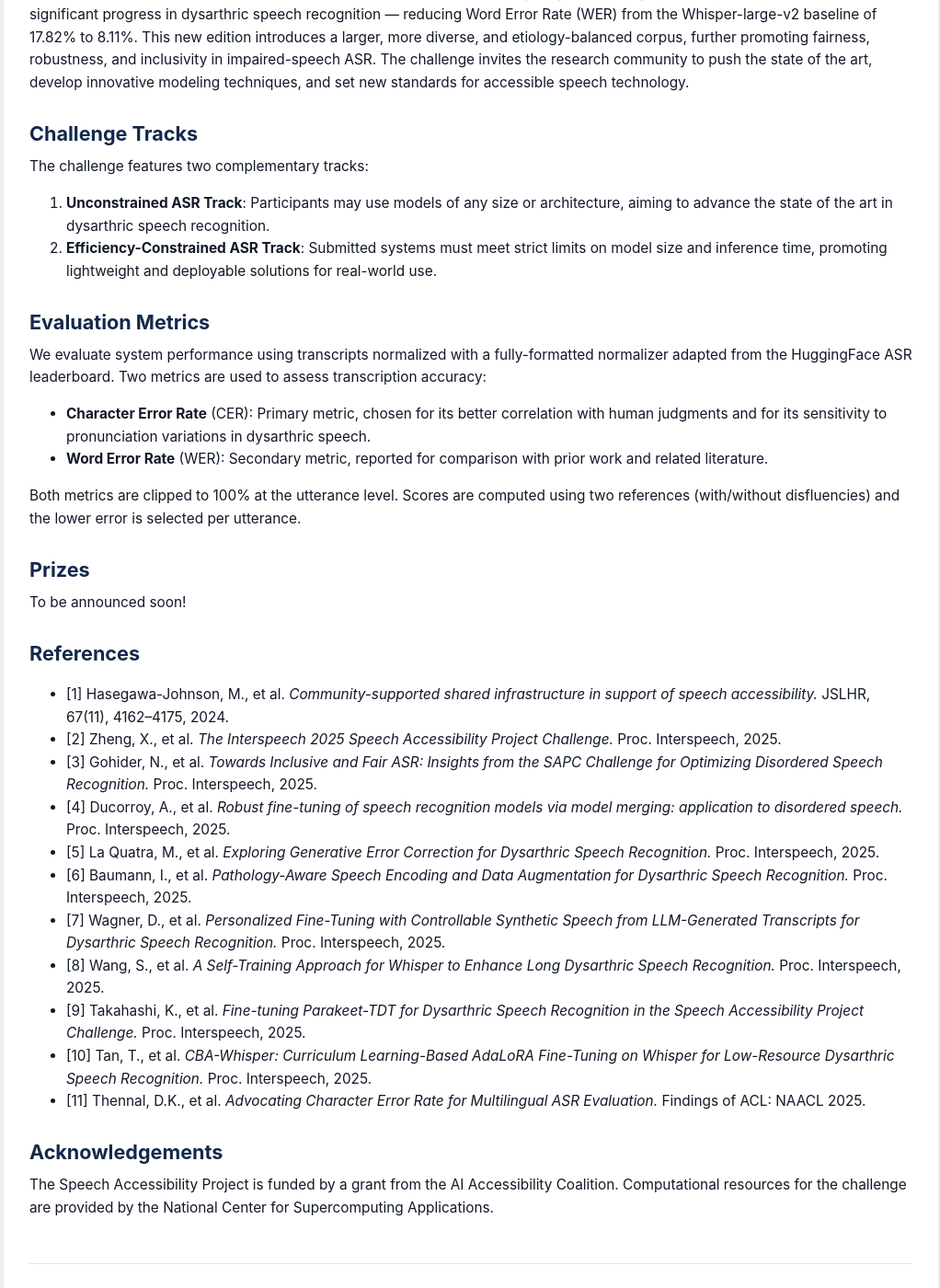
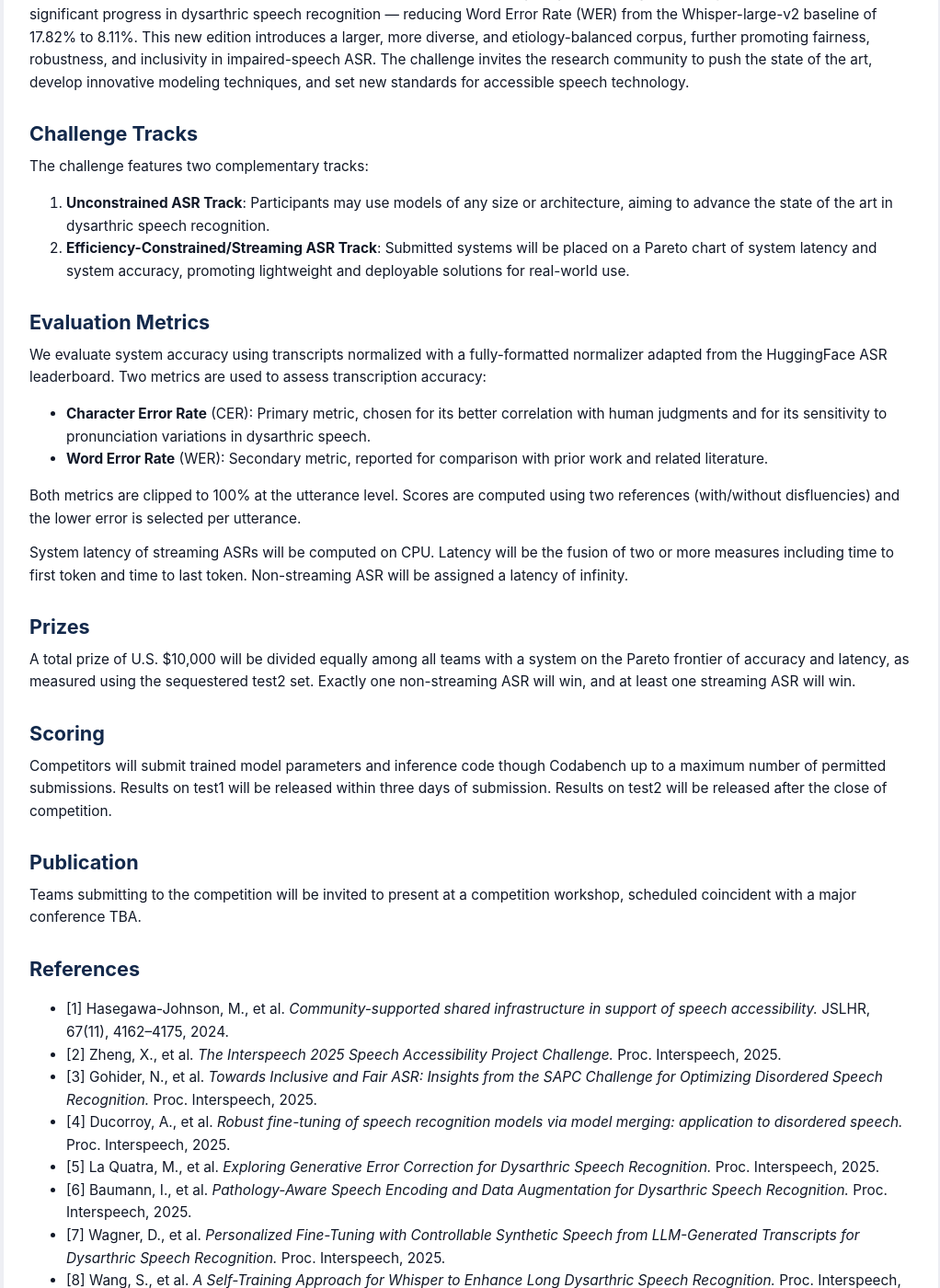
Before and after one commit to xiuwenz2/SAPC2-website, a Jekyll site: the page built from index.md, in a window 1280 px wide and 1400 px high, scrolled down 653 px. Shown: the whole window at 92% size, without its empty margins (128-1150 px from the left). Built offline with Jekyll 4.4.1, drawn with Linux system fonts in a browser that asks for light colours.

Commit message:
Revise ASR challenge details and evaluation criteria
Updated challenge tracks, evaluation metrics, prizes, scoring, and publication sections to clarify system requirements and prize distribution.

```diff
--- a/index.md
+++ b/index.md
@@ -57,17 +57,25 @@ SAPC2 builds on the success of the Interspeech 2025 Speech Accessibility Project
 ## <a id="call"></a>Challenge Tracks
 The challenge features two complementary tracks:
 1. **Unconstrained ASR Track**: Participants may use models of any size or architecture, aiming to advance the state of the art in dysarthric speech recognition.
-2. **Efficiency-Constrained ASR Track**: Submitted systems must meet strict limits on model size and inference time, promoting lightweight and deployable solutions for real-world use.
+2. **Efficiency-Constrained/Streaming ASR Track**: Submitted systems will be placed on a Pareto chart of system latency and system accuracy, promoting lightweight and deployable solutions for real-world use.
 
 ## <a id="call"></a>Evaluation Metrics
-We evaluate system performance using transcripts normalized with a fully-formatted normalizer adapted from the HuggingFace ASR leaderboard. Two metrics are used to assess transcription accuracy:
+We evaluate system accuracy using transcripts normalized with a fully-formatted normalizer adapted from the HuggingFace ASR leaderboard. Two metrics are used to assess transcription accuracy:
 - **Character Error Rate** (CER): Primary metric, chosen for its better correlation with human judgments and for its sensitivity to pronunciation variations in dysarthric speech.
 - **Word Error Rate** (WER): Secondary metric, reported for comparison with prior work and related literature.
 
 Both metrics are clipped to 100% at the utterance level. Scores are computed using two references (with/without disfluencies) and the lower error is selected per utterance.
 
+System latency of streaming ASRs will be computed on CPU. Latency will be the fusion of two or more measures including time to first token and time to last token. Non-streaming ASR will be assigned a latency of infinity.
+
 ## <a id="call"></a>Prizes
-To be announced soon!
+A total prize of U.S. $10,000 will be divided equally among all teams with a system on the Pareto frontier of accuracy and latency, as measured using the sequestered test2 set. Exactly one non-streaming ASR will win, and at least one streaming ASR will win.
+
+## <a id="call"></a>Scoring
+Competitors will submit trained model parameters and inference code though Codabench up to a maximum number of permitted submissions. Results on test1 will be released within three days of submission. Results on test2 will be released after the close of competition.
+
+## <a id="call"></a>Publication
+Teams submitting to the competition will be invited to present at a competition workshop, scheduled coincident with a major conference TBA.
 
 ## References
 - [1] Hasegawa-Johnson, M., et al. *Community-supported shared infrastructure in support of speech accessibility.* JSLHR, 67(11), 4162–4175, 2024.
```
